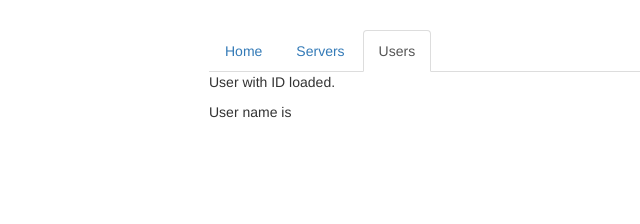
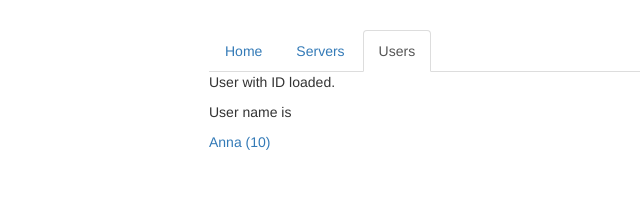
Before and after one commit to Munalula-Sikazwe/Angular-routing-app, an Angular app: page /users in a window 1280 px wide. Shown: the top 224 px of the page, without its empty margins (56-696 px from the left). Built offline with nearby package versions, Linux system fonts and the light colour scheme.

Commit message:
Subscribed to the route params to reflect changes in the user object provided in the currently activated route.

```diff
--- a/src/app/users/user/user.component.html
+++ b/src/app/users/user/user.component.html
@@ -1,2 +1,4 @@
 <p>User with ID {{user.id}} loaded.</p>
 <p>User name is {{user.name}}</p>
+
+<a [routerLink]="['/users',10,'Anna']"> Anna (10)</a>
--- a/src/app/users/user/user.component.ts
+++ b/src/app/users/user/user.component.ts
@@ -1,5 +1,5 @@
 import { Component, OnInit } from '@angular/core';
-import {ActivatedRoute} from "@angular/router";
+import {ActivatedRoute, Params} from "@angular/router";
 
 @Component({
   selector: 'app-user',
@@ -15,7 +15,11 @@
     this.user= {
       id:this.route.snapshot.params['id'],
       name:this.route.snapshot.params['name']
-    }
+    };
+    this.route.params.subscribe((params:Params)=>{
+this.user.id = params['id'],
+  this.user.name = params['name']
+    })
   }
 
 }
```
